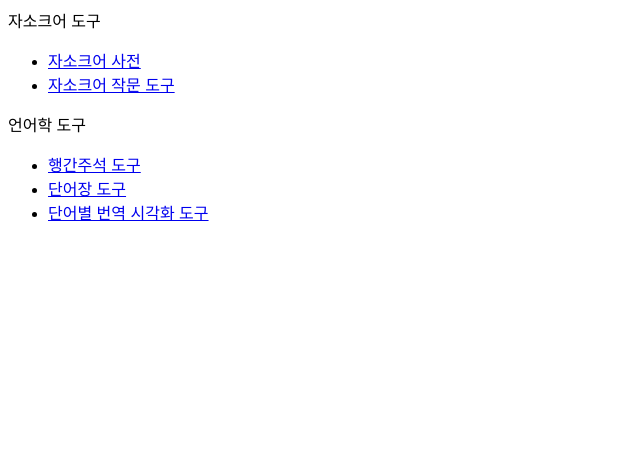
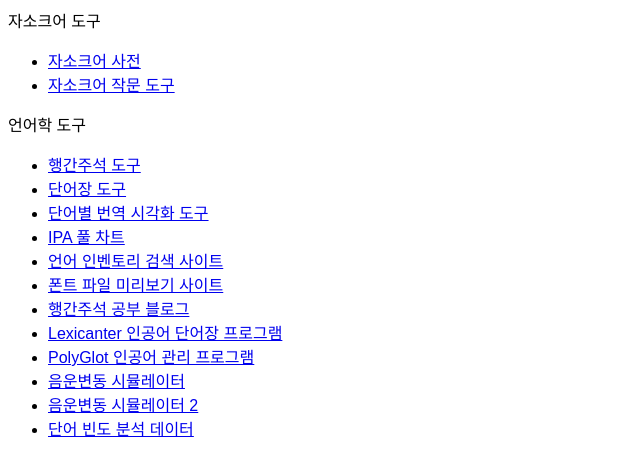
Before and after one commit to zasoque/zasoque.github.io, a SvelteKit app: page / in a window 1280 px wide. Shown: the top 476 px of the page, without its empty margins (0-640 px from the left). Built offline with nearby package versions, Linux system fonts and the light colour scheme; a web font is replaced by a local one.

Commit message:
Add new language tools and resources links

```diff
--- a/src/routes/+page.svelte
+++ b/src/routes/+page.svelte
@@ -8,4 +8,13 @@
 	<li><a href="https://zasoque.org/glossing">행간주석 도구</a></li>
 	<li><a href="https://zasoque.org/dictform">단어장 도구</a></li>
 	<li><a href="https://aligner.tinygods.dev/">단어별 번역 시각화 도구</a></li>
+	<li><a href="https://astianthus.github.io/sophoi/">IPA 풀 차트</a></li>
+	<li><a href="https://defseg.io/psmith/">언어 인벤토리 검색 사이트</a></li>
+	<li><a href="https://fontdrop.info">폰트 파일 미리보기 사이트</a></li>
+	<li><a href="https://readingglosses.com/">행간주석 공부 블로그</a></li>
+	<li><a href="https://lexicanter.com">Lexicanter 인공어 단어장 프로그램</a></li>
+	<li><a href="https://draquet.github.io/PolyGlot/">PolyGlot 인공어 관리 프로그램</a></li>
+	<li><a href="https://www.lexurgy.com/">음운변동 시뮬레이터</a></li>
+	<li><a href="https://www.kratylos.org/~raphael/claw/phonomaton.cgi">음운변동 시뮬레이터 2</a></li>
+	<li><a href="https://www.wordfrequency.info/samples.asp">단어 빈도 분석 데이터</a></li>
 </ul>
```
